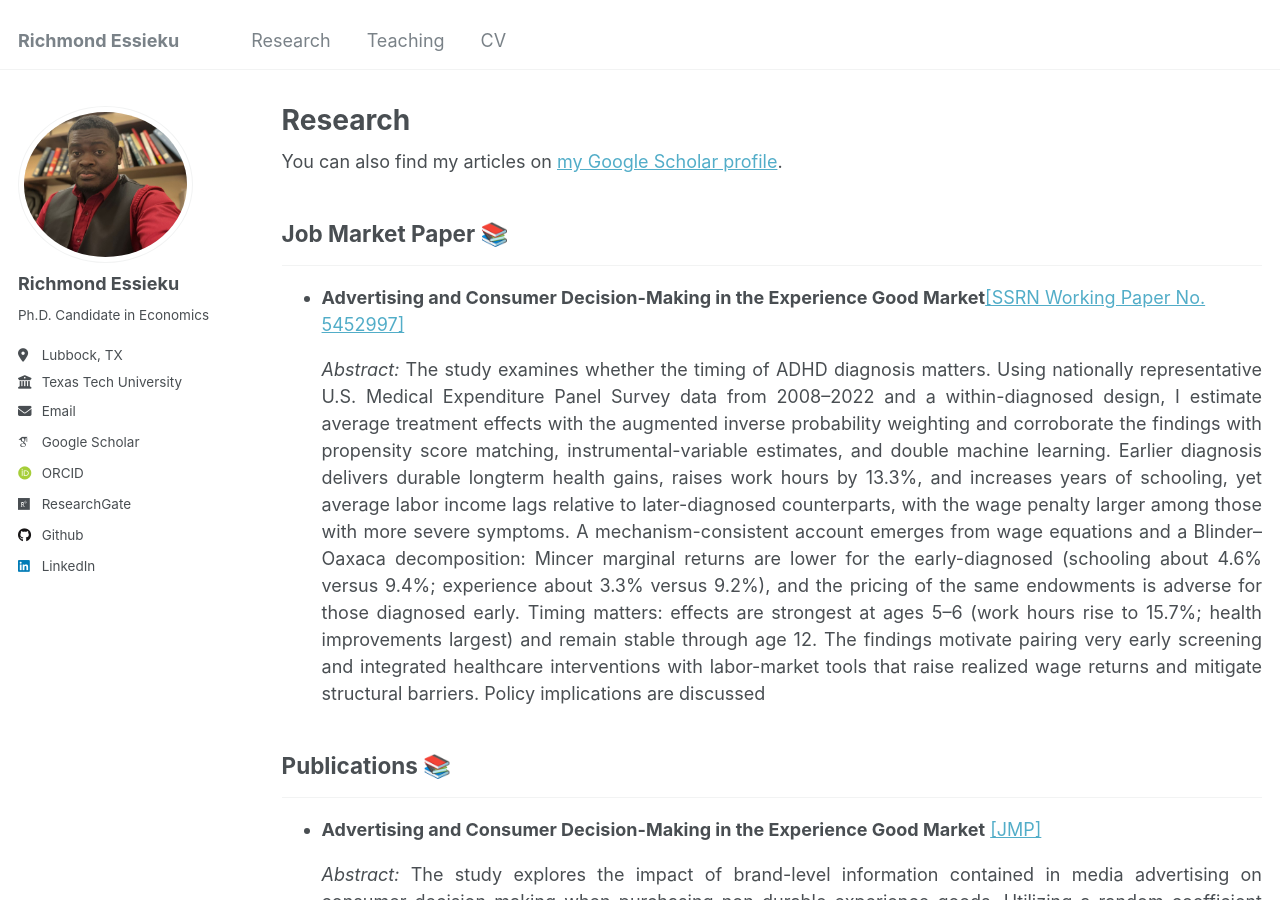
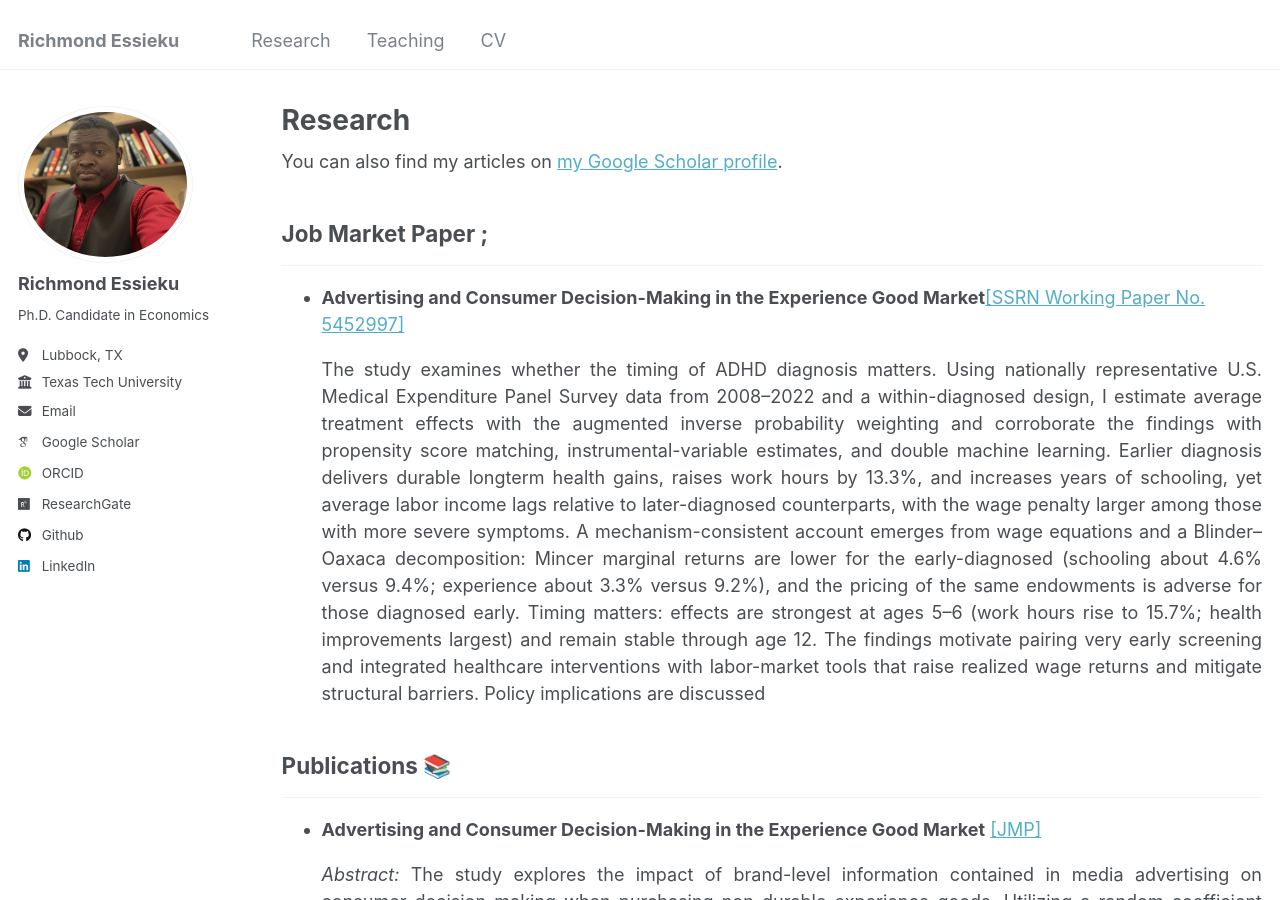
Before and after one commit to essieku/essieku.github.io, a Jekyll site: the page built from _pages/publications.html, in a window 1280 px wide and 900 px high. Built offline with Jekyll 4.4.1, drawn with Linux system fonts in a browser that asks for light colours; some web fonts are replaced.

Commit message:
Update publications.html

```diff
--- a/_pages/publications.html
+++ b/_pages/publications.html
@@ -13,12 +13,12 @@ author_profile: true
 
 
 <p align = "justify">
-  <h2>Job Market Paper &#128218;</h2>
+  <h2>Job Market Paper ;</h2>
     <hr> <!-- This adds a horizontal line below the heading -->
           <ul>
             <li><strong>Advertising and Consumer Decision-Making in the Experience Good Market</strong><a href="https://papers.ssrn.com/sol3/papers.cfm?abstract_id=5099995" target="_blank">[SSRN Working Paper No. 5452997]</a>
                 <p align="justify">
-                  <i>Abstract:</i> The study examines whether the timing of ADHD diagnosis matters. Using nationally representative U.S. Medical Expenditure Panel Survey data from 2008–2022 and a within-diagnosed design, I estimate average treatment effects with the augmented inverse probability weighting and corroborate the findings with propensity score
+                  <i> </i> The study examines whether the timing of ADHD diagnosis matters. Using nationally representative U.S. Medical Expenditure Panel Survey data from 2008–2022 and a within-diagnosed design, I estimate average treatment effects with the augmented inverse probability weighting and corroborate the findings with propensity score
 matching, instrumental-variable estimates, and double machine learning. Earlier diagnosis delivers durable longterm health gains, raises work hours by 13.3%, and increases years of schooling, yet average labor income lags
 relative to later-diagnosed counterparts, with the wage penalty larger among those with more severe symptoms. A mechanism-consistent account emerges from wage equations and a Blinder–Oaxaca decomposition: Mincer marginal returns are lower for the early-diagnosed (schooling about 4.6% versus 9.4%; experience about 3.3% versus 9.2%), and the pricing of the same endowments is adverse for those diagnosed early. Timing matters: effects
 are strongest at ages 5–6 (work hours rise to 15.7%; health improvements largest) and remain stable through age 12. The findings motivate pairing very early screening and integrated healthcare interventions with labor-market
```
